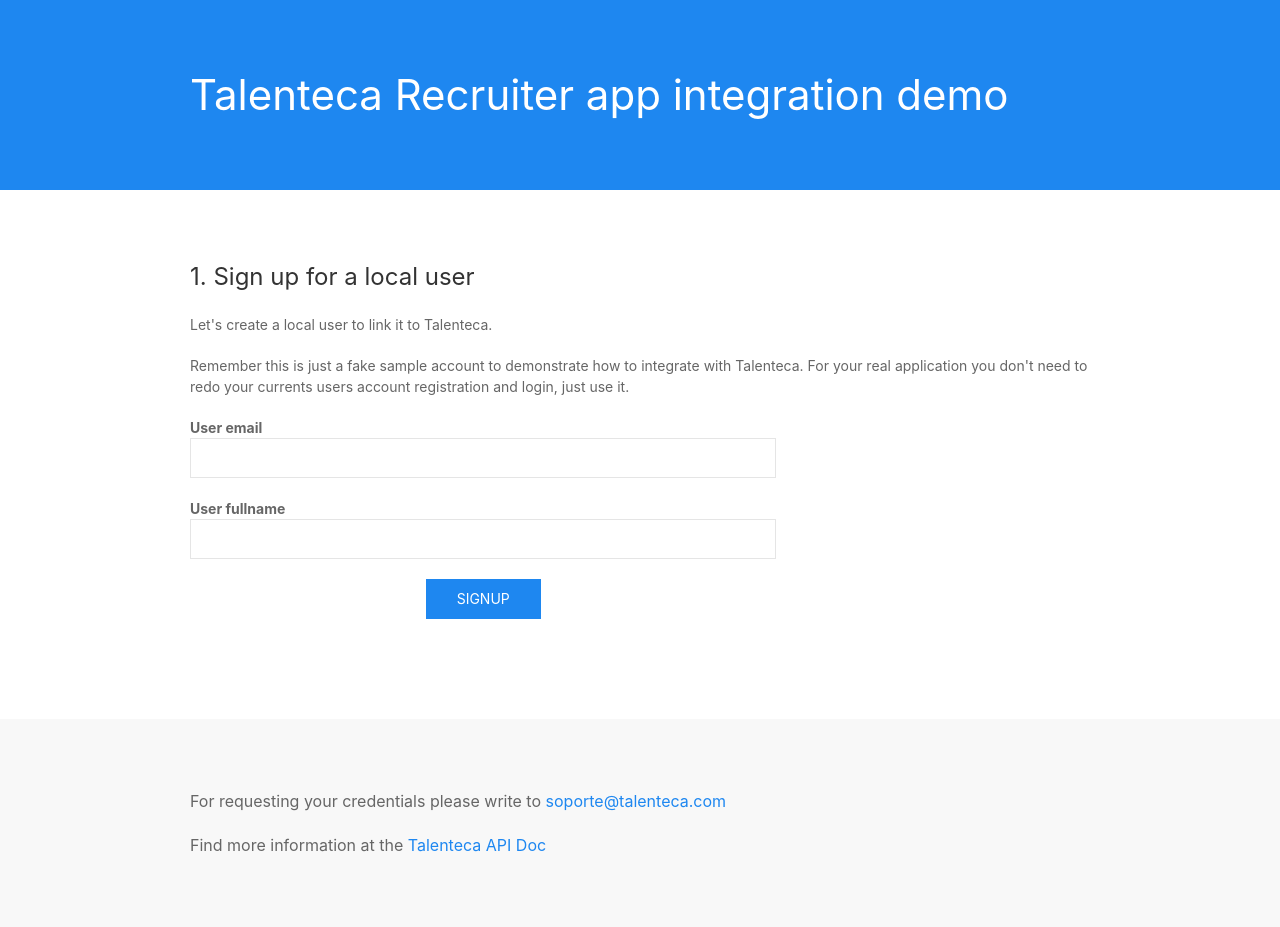
After one commit to talenteca/tk-recruiter-app-sample-php, a PHP site: template layout/views/demo-signup.php in a window 1280 px wide. The commit adds this page. Run offline with PHP 8.4, Linux system fonts and the light colour scheme; the template is opened without the code that fills it, so the values that code supplies are empty; some libraries are stand-ins or nearby versions.

Commit message:
Adding signup

```diff
--- a/include.php
+++ b/include.php
@@ -4,3 +4,4 @@ include('Controller.php');
 include('JobAds.php');
 include('Auth.php');
 include('Config.php');
+include('Users.php');
--- /dev/null
+++ b/layout/views/demo-signup.php
@@ -0,0 +1,48 @@
+<div class="uk-section uk-section-primary">
+  <div class="uk-container uk-container-small">
+    <h1>Talenteca Recruiter app integration demo</h1>
+  </div>
+</div>
+<div class="uk-section uk-section-default">
+  <div class="uk-container uk-container-small">
+    <h3>1. Sign up for a local user</h3>
+    <p class="uk-text-small">
+      Let's create a local user to link it to Talenteca.
+    </p>
+    <p class="uk-text-small">
+      Remember this is just a fake sample account to demonstrate how to integrate with Talenteca. For your real application you don't need to redo your currents users account registration and login, just use it.
+    </p>
+    <?php if (!is_null($errorMessage)) { ?>
+    <div class="uk-margin uk-align-center uk-width-2-3@l uk-text-danger">
+      <?= $errorMessage ?>
+    </div>
+    <?php } ?>
+    <div class="uk-grid">
+      <form class="uk-width-2-3@l" action="/?action=signup" method="post">
+        <fieldset class="uk-fieldset">
+          <div class="uk-margin">
+            <legend class="uk-legend uk-text-small uk-text-bold">User email</legend>
+            <input class="uk-input" name="user_email" type="text">
+          </div>
+          <div class="uk-margin">
+            <legend class="uk-legend uk-text-small uk-text-bold">User fullname</legend>
+            <input class="uk-input" name="user_fullname" type="text">
+          </div>
+          <div class="uk-margin">
+            <input class="uk-button uk-button-primary uk-align-center" type="submit" value="Signup">
+          </div>
+        </fieldset>
+      </form>
+    </div>
+  </div>
+</div>
+<div class="uk-section uk-section-muted">
+  <div class="uk-container uk-container-small">
+    <p>
+      For requesting your credentials please write to <a href="mailto:soporte@talenteca.com">soporte@talenteca.com</a>
+    </p>
+    <p>
+      Find more information at the <a href="https://dev.talenteca.com/api/doc/">Talenteca API Doc</a>
+    </p>
+  </div>
+</div>
```
Also changed, not shown: Controller.php (+56 -0 lines), Router.php (+8 -0 lines), Users.php (added, +24 -0 lines), layout/views/demo.php (+1 -43 lines), layout/views/error.php (+5 -2 lines), layout/views/message.php (added, +34 -0 lines).
